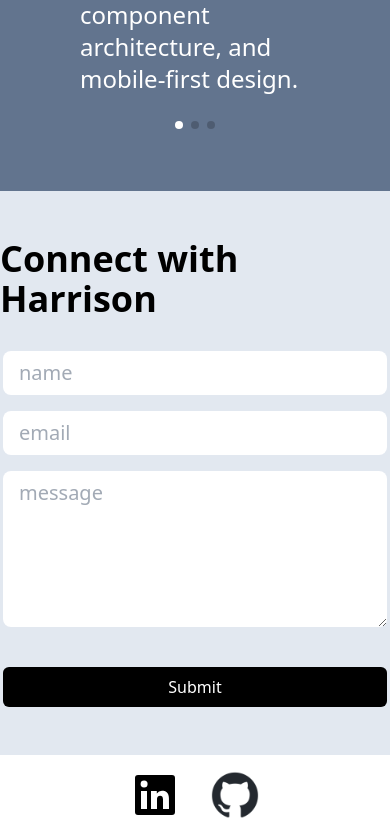
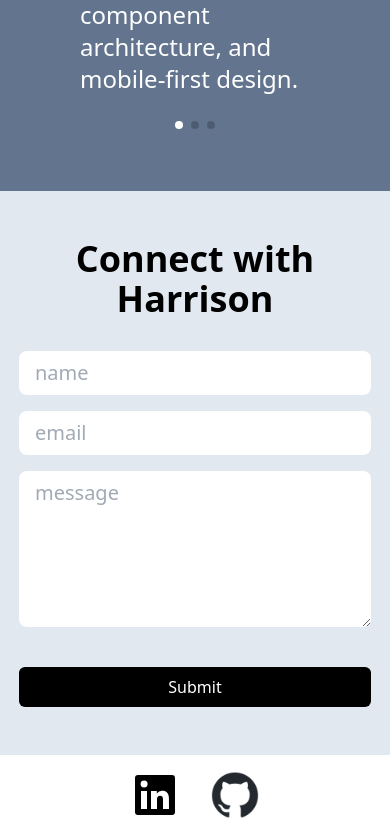
Before and after one commit to hisrael1/Portfolio-Site, a React (Vite) app: page / in a window 390 px wide. Shown: the part 3394-4229 px from the top of the page. Built offline with nearby package versions, Linux system fonts and the light colour scheme; a web font is replaced by a local one.

Commit message:
added mobile padding to contact section

```diff
--- a/src/ContactMe.jsx
+++ b/src/ContactMe.jsx
@@ -8,10 +8,10 @@ const ContactMe = forwardRef((props, ref) => {
   return (
     <div ref={ref} className="contact-me bg-slate-200 text-slate-600 w-full flex justify-center py-12">
       <div className="w-full max-w-4xl flex flex-col items-center">
-        <div className="text-4xl text-black font-bold">
+        <div className="text-4xl text-black font-bold px-4 text-center">
           Connect with Harrison
         </div>
-        <form className="flex flex-col w-96"
+        <form className="flex flex-col w-96 px-4"
           action="https://formspree.io/f/mjkgoyzj"
           method="POST"
         >
@@ -51,7 +51,7 @@ const ContactMe = forwardRef((props, ref) => {
               setMessage(e.target.value);
             }}
           ></textarea>
-          <button className="bg-black text-white px-4 py-2 rounded-md mt-8" type='submit'>
+          <button className="bg-black text-white px-4 py-2 rounded-md mt-8 hover:bg-white hover:text-black cursor-pointer" type='submit'>
             Submit
           </button>
         </form>
```
